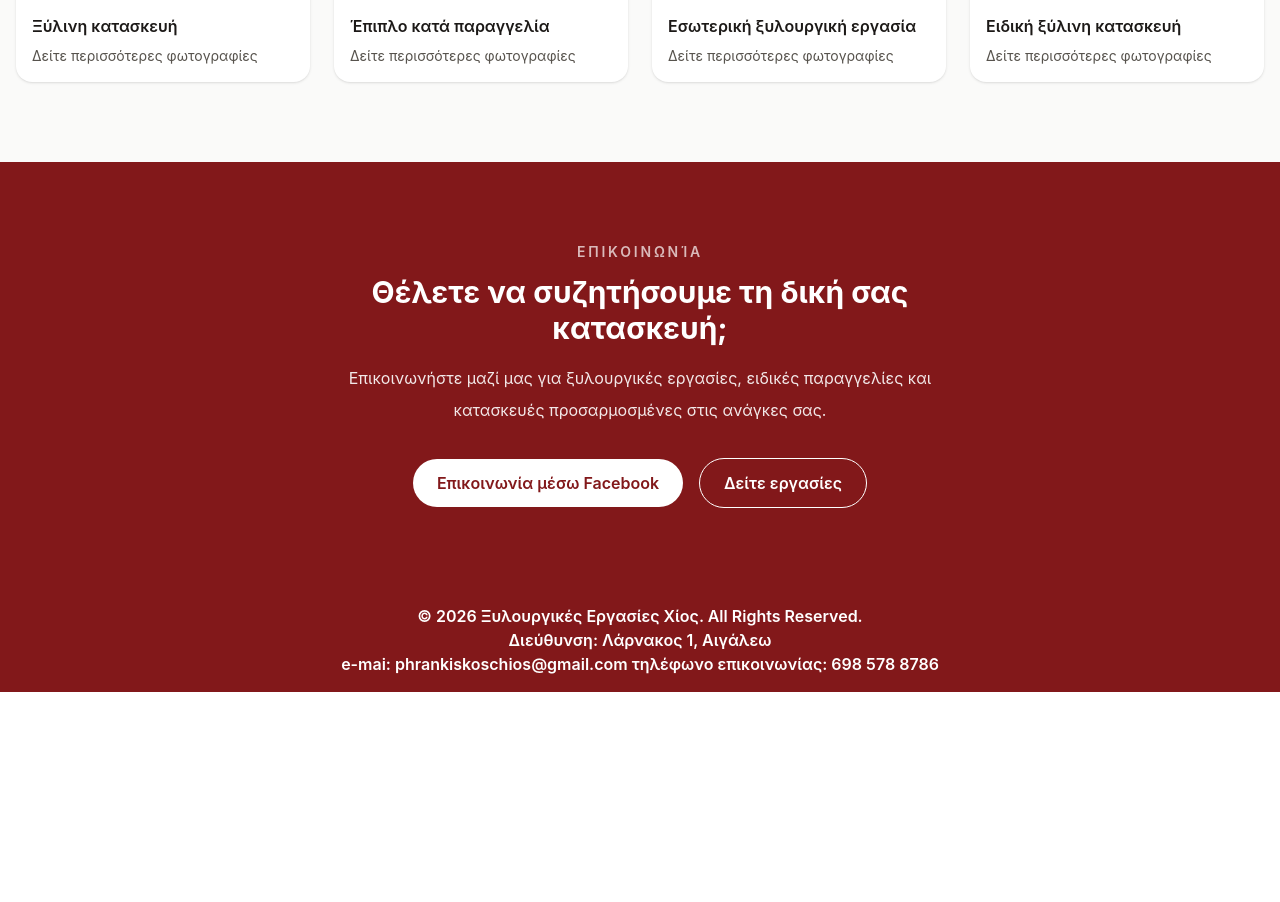
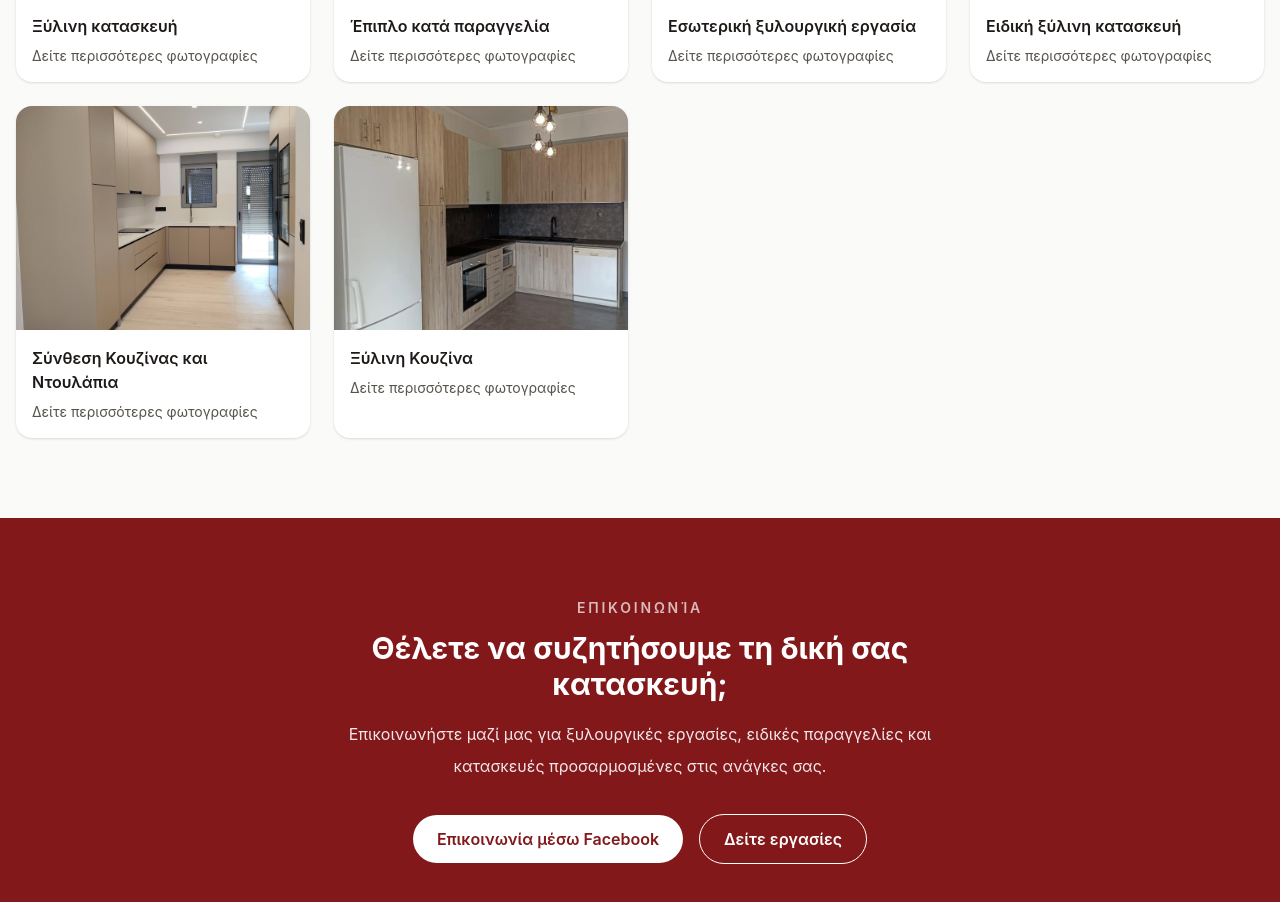
Before and after one commit to jroumpekas/woodwork-chios, a React (Vite) app: page / in a window 1280 px wide. Shown: the part 2176-3078 px from the top of the page. Before the commit the page ends 2868 px from the top, so only its background shows below. Built offline with nearby package versions, Linux system fonts and the light colour scheme.

Commit message:
feat(portfolio): register new kitchen projects

```diff
--- a/src/data/work.ts
+++ b/src/data/work.ts
@@ -2,6 +2,8 @@ import work1 from "../assets/works/work1.jpg";
 import work2 from "../assets/works/work2.jpg";
 import work3 from "../assets/works/work3.jpg";
 import work4 from "../assets/works/work4.jpg";
+import work5 from "../assets/works/work5.jpg";
+import work6 from "../assets/works/work6.jpg";
 
 
 const loadImages = (
@@ -56,13 +58,37 @@ const specialConstructionImages = loadImages(
     ) as Record<string, string>
 );
 
+const kitchenConstructionImage: string[] = loadImages(
+    import.meta.glob(
+        "../assets/works/sinthesi-kouzinas_kai-ntoulapia/*.jpg",
+        {
+            eager: true,
+            import: "default",
+        }
+    )
+);
+
+const woodKitchenConstructionImage: string[] = loadImages(
+    import.meta.glob(
+        "../assets/works/xylini-kouzina/*.jpg",
+        {
+            eager: true,
+            import: "default",
+        }
+
+    )as Record<string, string>
+)
+
 
 export type WorkCategory =
     | "Κουζίνες"
     | "Έπιπλα"
     | "Εσωτερικοί χώροι"
     | "Επαγγελματικοί χώροι"
-    | "Ειδικές κατασκευές";
+    | "Ειδικές κατασκευές"
+    | "Σύνθεση Κουζίνας και Ντουλάπια"
+    | "Ξύλινη Κουζίνα"
+
 
 export type Work = {
     slug: string;
@@ -114,6 +140,29 @@ export const works: Work[] = [
         images: specialConstructionImages,
         featured: true,
     },
+
+    {
+        slug: "sinthesi-kouzinas_kai-ntoulapia",
+        title: "Σύνθεση Κουζίνας και Ντουλάπια",
+        coverImage: work5,
+        category: "Σύνθεση Κουζίνας και Ντουλάπια",
+        description:
+            "Σχεδιασμός και κατασκευή σύνθεσης κουζίνας με λειτουργικά ντουλάπια, προσαρμοσμένα στις διαστάσεις και στις ανάγκες του χώρου, με έμφαση στην εργονομία, την αποθήκευση και την αισθητική.",
+        images: kitchenConstructionImage,
+        featured: true,
+    },
+
+    {
+        slug: "xylini-kouzina",
+        title: "Ξύλινη Κουζίνα",
+        coverImage: work6,
+        category: "Ξύλινη Κουζίνα",
+        description:
+        "Χειροποίητη ξύλινη κουζίνα υψηλής αισθητικής και αντοχής, σχεδιασμένη στα μέτρα σας " +
+            "με έμφαση στη λειτουργικότητα και τη λεπτομέρεια.",
+        images: woodKitchenConstructionImage,
+        featured: true,
+    }
 ];
 
 export const featuredWorks = works.filter((work) => work.featured);
```
